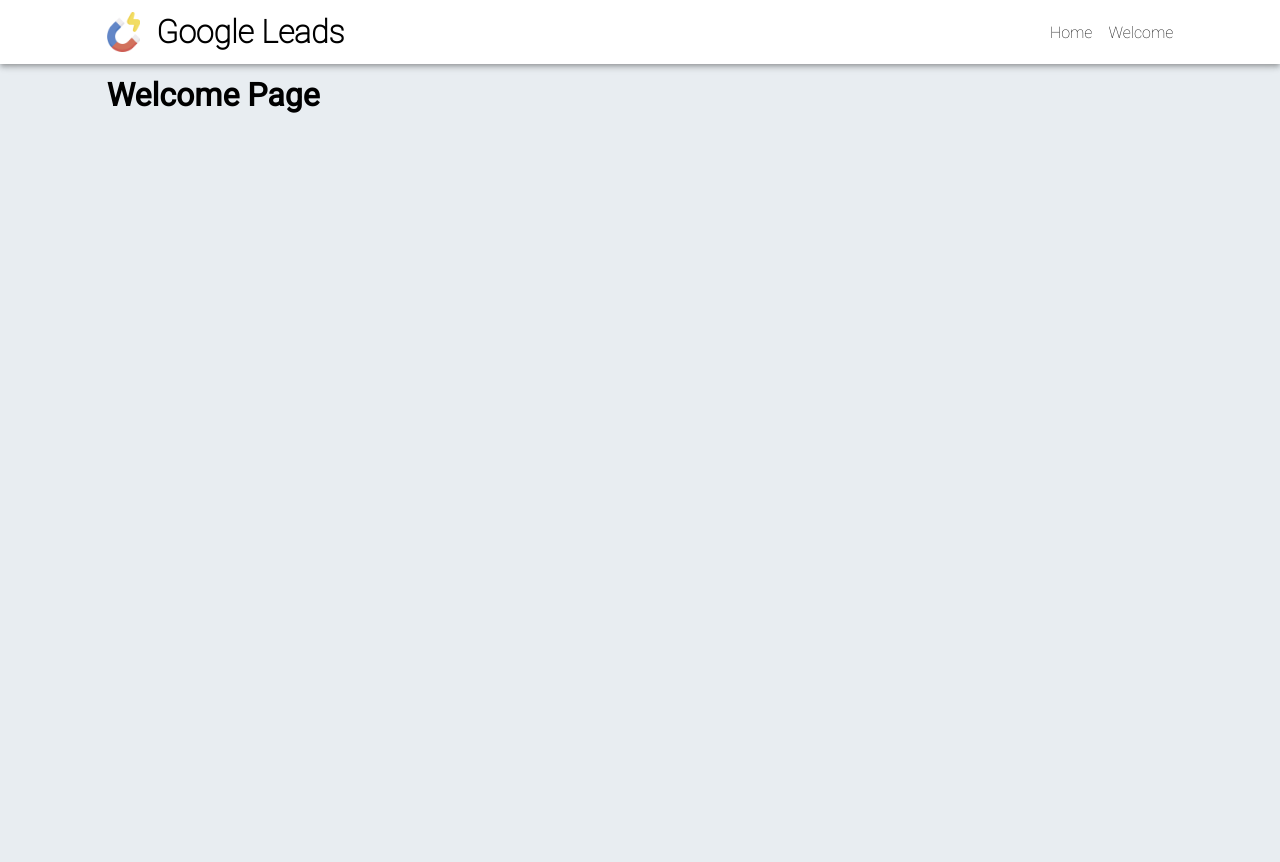
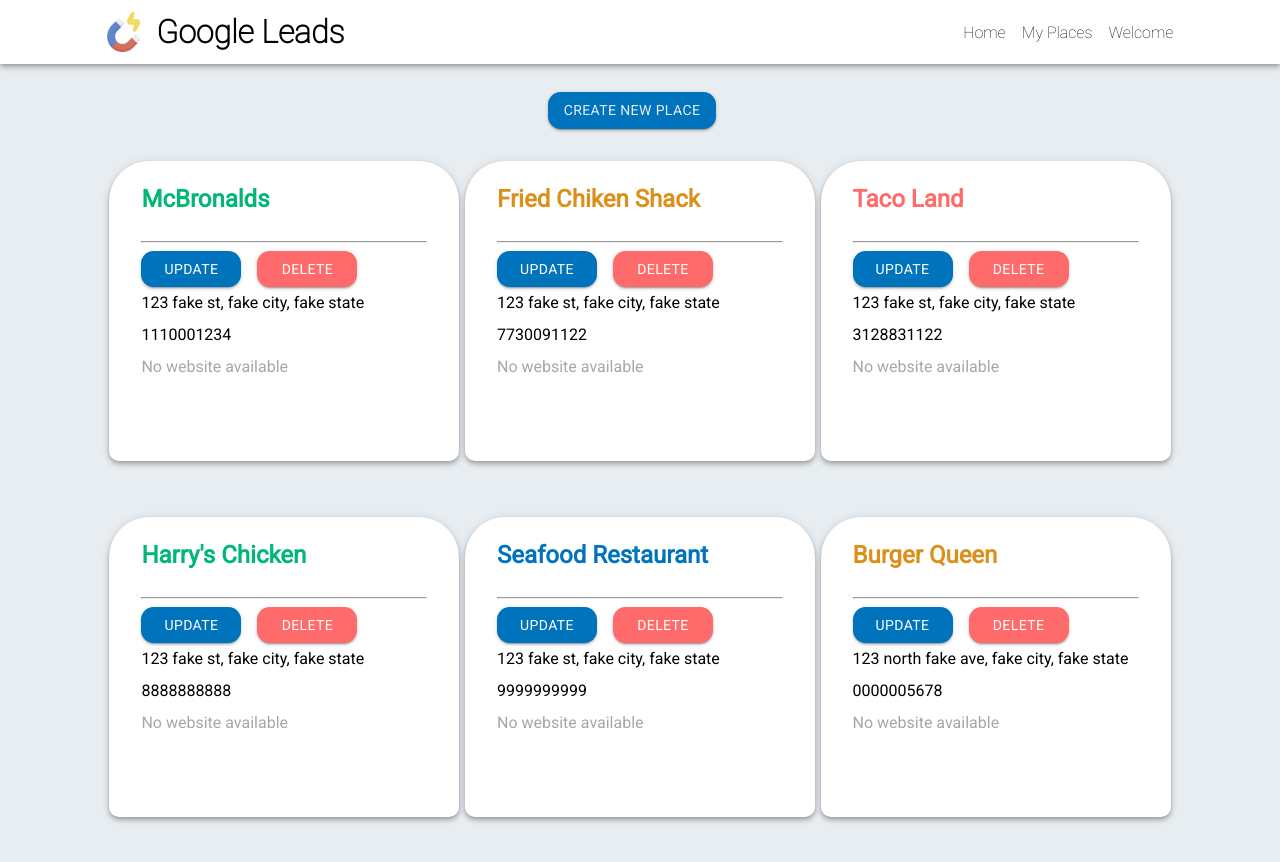
Before and after one commit to Jguz17/google-leads-frontend, a React (Create React App) app: page /myplaces in a window 1280 px wide. Shown: the top 862 px of the page. Before the commit the page ends 800 px from the top, so only its background shows below. Built offline with nearby package versions, Linux system fonts and the light colour scheme.

Commit message:
added buttons ui

```diff
--- a/package.json
+++ b/package.json
@@ -14,6 +14,7 @@
     "react-router-dom": "^5.2.0",
     "react-scripts": "4.0.0",
     "styled-components": "^5.2.1",
+    "uuid": "^8.3.1",
     "web-vitals": "^0.2.4"
   },
   "scripts": {
--- a/public/index.html
+++ b/public/index.html
@@ -10,6 +10,7 @@
     />
 
     <link rel="manifest" href="%PUBLIC_URL%/manifest.json" />
+    <script src="https://kit.fontawesome.com/cf2946fbdf.js" crossorigin="anonymous"></script>
     <title>Google leads</title>
   </head>
   <body>
--- a/src/App.css
+++ b/src/App.css
@@ -40,7 +40,7 @@
   display: inline-block;
 }
 
-.navlinks li:nth-child(1) {
+.navlinks li:not(:last-child) {
   padding-right: 1rem;
 }
 
@@ -146,7 +146,6 @@
 }
 
 .place-content-container {
-  padding-top: 1.5rem;
   line-height: 2rem;
 }
 
@@ -180,9 +179,33 @@
   border-radius: 12.5px;
 }
 
+#update {
+  margin-right: 1rem;
+  background-color: #0073bd;
+  color: #fff;
+  border-radius: 12.5px;
+}
+
+#delete {
+  background-color: #FF6B6B;
+  color: #fff;
+  border-radius: 12.5px;}
+
 #submit-button {
   background-color: #fff;
   color: #0073bd;
+  border-radius: 12.5px;
+}
+
+#add-to-user-places {
+  background-color: #0073bd;
+  color: #E8EDF1;
+  border-radius: 12.5px;
+}
+
+#user-create-place {
+  background-color: #0073bd;
+  color: #E8EDF1;
   border-radius: 12.5px;
 }
 
--- a/src/components/App.js
+++ b/src/components/App.js
@@ -2,8 +2,10 @@
 import { Grid } from '@material-ui/core'
 import Home from '../components/pages/Home'
 import Welcome from '../components/pages/welcome/Welcome'
+import UserPlaces from '../components/userPlaces/UserPlaces'
 import Navbar from '../components/layout/Navbar'
 import UserLocationState from '../context/userLocation/UserLocationState'
+import UserPlacesState from '../context/userPlaces/UserPlacesState'
 import { BrowserRouter as Router,
          Switch,
          Route,
@@ -15,6 +17,7 @@
         <Router>
           <div className="App">
             <UserLocationState>
+              <UserPlacesState>
                 <Grid container direction='column'>
                   <Grid item xs={12}>
                     <Navbar/>
@@ -24,12 +27,14 @@
                     <Grid item xs={10}>
                       <Switch>
                         <Route path='/home' component={Home}/>
+                        <Route path='/myplaces' component={UserPlaces}/>
                         <Route path='/' component={Welcome}/>
                       </Switch>
                     </Grid>
                     <Grid item xs={1}/>
                   </Grid>
                 </Grid>
+              </UserPlacesState>
             </UserLocationState>
           </div>
         </Router>
--- a/src/components/layout/Navbar.js
+++ b/src/components/layout/Navbar.js
@@ -45,6 +45,9 @@
                         <Link to='/home'>Home</Link>
                       </li>
                       <li>
+                        <Link to='/myplaces'>My Places</Link>
+                      </li>
+                      <li>
                         <Link to='/'>Welcome</Link>
                       </li>
                     </ul>
--- a/src/components/layout/cards/Card.js
+++ b/src/components/layout/cards/Card.js
@@ -1,4 +1,7 @@
 import React, { useContext } from 'react'
+import Icon from '@material-ui/core/Icon';
+import Button from '@material-ui/core/Button';
+
 
 const Card = (props) => {
     const colors = ['#0073BD', '#FF6B6B', '#DC901C', '#00B776']
@@ -12,9 +15,16 @@
                 }}>{props.place.name}</h1>
                 <hr/>
                 <div className='place-content-container'>
+                    {/* <div className='home-buttons-container'>
+                        <Icon className='fas fa-plus-circle' style={{color: '#0073BD'}}/>
+                    </div> */}
+                    <div className='home-buttons-container'>
+                        <Button variant='contained' id='add-to-user-places'><i class="fas fa-plus" style={{paddingRight: '.75rem'}}/>Add To My Places</Button>
+                    </div>
                     {props.place.formatted_address ? <p>{props.place.formatted_address}</p> : <p style={{color: '#A7A7A7'}}>No address available</p>}
                     {props.place.formatted_phone_number ? <p>{props.place.formatted_phone_number}</p> : <p style={{color: '#A7A7A7'}}>No phone number available</p>}
                     {props.place.website ? <a href={props.place.website}>Go to website</a> : <p style={{color: '#A7A7A7'}}>No website available</p>}
+
                 </div>
             </div>
     )
--- /dev/null
+++ b/src/components/userPlaces/UserPlaceItem.js
@@ -0,0 +1,28 @@
+import React from 'react'
+import Button from '@material-ui/core/Button';
+
+const UserPlaceItem = (props) => {
+
+    const colors = ['#0073BD', '#FF6B6B', '#DC901C', '#00B776']
+
+    return (
+        <div className='card'>
+                <h1 className='card-h1' style={{
+                    color: colors[Math.floor(Math.random() * (4 - 0))],
+                    paddingBottom: props.place.name.length >= 25 ? '0' : '1.75rem'
+                }}>{props.place.name}</h1>
+                <hr/>
+                <div className='user-buttons-container' style={{ marginTop: '.5rem' }}>
+                    <Button variant='contained' className='page-buttons' id='update'>Update</Button>
+                    <Button variant='contained' className='page-buttons' id='delete'>Delete</Button>
+                </div>
+                <div className='place-content-container'>
+                    {props.place.address ? <p>{props.place.address}</p> : <p style={{color: '#A7A7A7'}}>No address available</p>}
+                    {props.place.phone ? <p>{props.place.phone}</p> : <p style={{color: '#A7A7A7'}}>No phone number available</p>}
+                    {props.place.website ? <a href={props.place.website}>Go to website</a> : <p style={{color: '#A7A7A7'}}>No website available</p>}
+                </div>
+            </div>
+    )
+}
+
+export default UserPlaceItem
--- /dev/null
+++ b/src/components/userPlaces/UserPlaces.js
@@ -0,0 +1,29 @@
+import React, { useContext } from 'react'
+import { Grid } from '@material-ui/core'
+import UserPlacesContext from '../../context/userPlaces/userPlacesContext'
+import UserPlaceItem from './UserPlaceItem'
+import Button from '@material-ui/core/Button';
+
+const UserPlaces = () => {
+
+    const userPlacesContext = useContext(UserPlacesContext)
+
+    const { places } = userPlacesContext
+
+    const colors = ['#0073BD', '#FF6B6B', '#DC901C', '#00B776']
+
+    return (
+        <Grid container item>
+            <Grid container item xs={12} style={{ justifyContent: 'center', padding: '1rem 1rem 2rem 0' }}>
+                <Button id='user-create-place' variant='contained'>Create New Place</Button>
+            </Grid>
+            <Grid container item xs={12} style={{justifyContent: 'space-around'}}>
+                {places.map(place => {
+                    return <UserPlaceItem key={place.id} place={place}/>
+                })}
+            </Grid>
+        </Grid>
+    )
+}
+
+export default UserPlaces
--- a/src/context/types.js
+++ b/src/context/types.js
@@ -1,3 +1,5 @@
+// ==== USER LOCATION ====
+
 export const GET_USER_LOCATION = 'GET_USER_LOCATION'
 export const SET_USER_GEOLOCATION = 'SET_USER_GEOLOCATION'
 export const SET_PLACES_TYPE = 'SET_PLACES_TYPE'
@@ -7,3 +9,16 @@
 export const SET_CURRENT_PAGE = 'SET_CURRENT_PAGE'
 export const SET_PAGE_BACK = 'SET_PAGE_BACK'
 export const RESET_PAGE = 'RESET_PAGE'
+
+// ==== USER PLACES ====
+export const CREATE_PLACE = 'CREATE_PLACE'
+export const DELETE_PLACE = 'DELETE_PLACE'
+export const SET_CURRENT = 'SET_CURRENT'
+export const DELETE_CURRENT = 'DELETE_CURRENT'
+export const UPDATE_PLACE = 'UPDATE_PLACE'
+export const FILTER_PLACES = 'FILTER_PLACES'
+export const CLEAR_FILTER = 'CLEAR_FILTER'
+
+// ==== ALERTS ====
+export const SET_ALERT = 'SET_ALERT'
+export const REMOVE_ALERT = 'REMOVE_ALERT'
--- /dev/null
+++ b/src/context/userPlaces/UserPlacesState.js
@@ -0,0 +1,74 @@
+import React, { useReducer } from 'react'
+import uuid from 'uuid'
+import UserPlacesContext from '../userPlaces/userPlacesContext'
+import userPlacesReducer from '../userPlaces/userPlacesReducer'
+
+import {
+    CREATE_PLACE,
+    DELETE_PLACE,
+    SET_CURRENT,
+    DELETE_CURRENT,
+    FILTER_PLACES,
+    CLEAR_FILTER,
+} from '../types'
+
+const UserPlacesState = (props) => {
+    const initialState = {
+        places: [
+            {
+                id: 1,
+                name: 'McBronalds',
+                phone: '1110001234',
+                email: 'mc@gmail.com',
+                address: '123 fake st, fake city, fake state'
+            },
+            {
+                id: 2,
+                name: 'Fried Chiken Shack',
+                phone: '7730091122',
+                email: 'shack@gmail.com',
+                address: '123 fake st, fake city, fake state'
+            },
+            {
+                id: 3,
+                name: 'Taco Land',
+                phone: '3128831122',
+                email: 'tacos@gmail.com',
+                address: '123 fake st, fake city, fake state'
+            },
+            {
+                id: 4,
+                name: 'Harry\'s Chicken',
+                phone: '8888888888',
+                email: 'harryschicken@gmail.com',
+                address: '123 fake st, fake city, fake state'
+            },
+            {
+                id: 5,
+                name: 'Seafood Restaurant',
+                phone: '9999999999',
+                email: 'seafood@gmail.com',
+                address: '123 fake st, fake city, fake state'
+            },
+            {
+                id: 6,
+                name: 'Burger Queen',
+                phone: '0000005678',
+                email: 'burgerqueen@gmail.com',
+                address: '123 north fake ave, fake city, fake state'
+            },
+        ]
+    }
+
+    const [state, dispatch] = useReducer(userPlacesReducer, initialState)
+
+    return (
+        <UserPlacesContext.Provider value={{
+            places: state.places
+        }}>
+            {props.children}
+        </UserPlacesContext.Provider>
+    )
+}
+
+export default UserPlacesState
--- /dev/null
+++ b/src/context/userPlaces/userPlacesContext.js
@@ -0,0 +1,5 @@
+import { createContext } from 'react'
+
+const userPlacesContext = createContext()
+
+export default userPlacesContext
```
Also changed, not shown: src/context/userPlaces/userPlacesReducer.js (added), 1 other file (tests, documents, lock files or other folders). Lines whose indentation alone changed are shown as unchanged.
